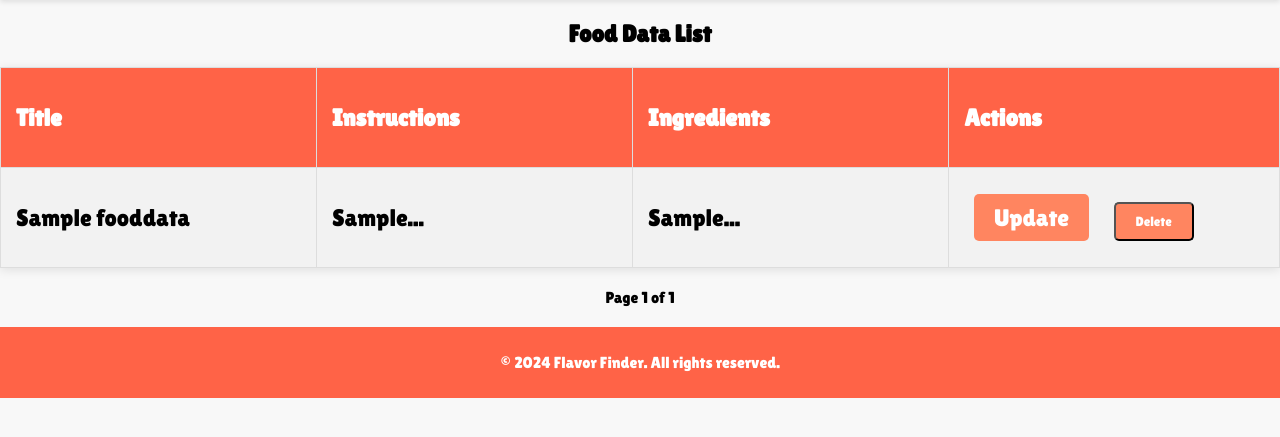
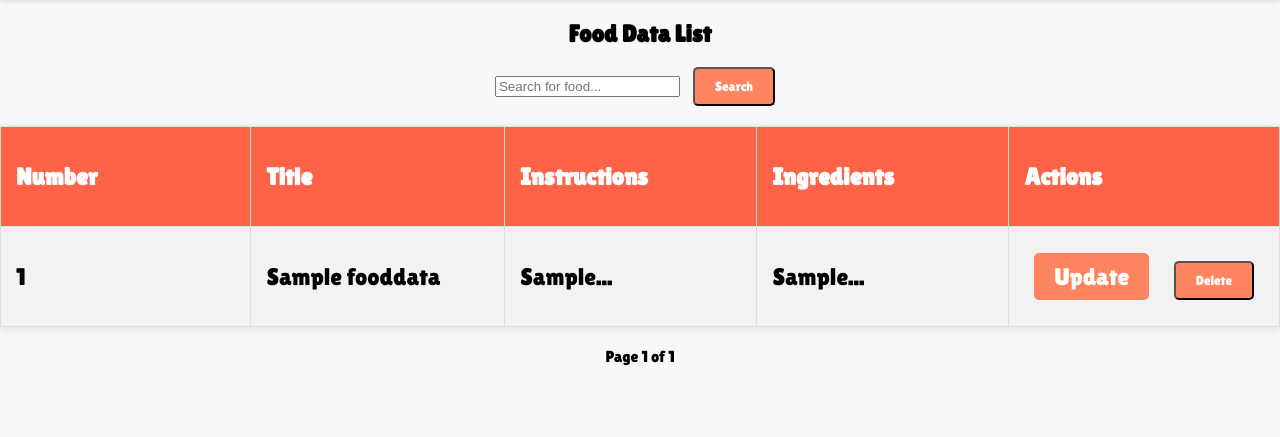
Before and after one commit to kshitijaucharmal/FlavorFinder, a Django app: page /accounts/food-data/ in a window 1280 px wide. Shown: the part 126-563 px from the top of the page. Run offline with Django 5.2, Linux system fonts and the light colour scheme; tables that the repository leaves empty hold one stand-in row (values such as "Sample post").

Commit message:
Search, Update, Delete Works

```diff
--- a/accounts/urls.py
+++ b/accounts/urls.py
@@ -6,4 +6,7 @@ from . import views
 urlpatterns = [
     path("signup/", SignUpView.as_view(), name="signup"),
     path('food-data/', views.food_data_list, name='food_data_list'),
+    path('search-food/', views.search_food_item, name='search_food_item'),
+    path('food-data/<int:serial_no>/update/', views.update_food, name='update_food'),  # Update URL
+    path('food-data/<int:serial_no>/delete/', views.delete_food, name='delete_food'),  # Delete URL
 ]
--- a/accounts/views.py
+++ b/accounts/views.py
@@ -3,8 +3,9 @@ from django.urls import reverse_lazy
 from django.views.generic import CreateView
 
 from django.core.paginator import Paginator
-from django.shortcuts import render
+from django.shortcuts import render, redirect, get_object_or_404
 from .models import FoodData
+from django.contrib import messages
 
 class SignUpView(CreateView):
     form_class = UserCreationForm
@@ -24,3 +25,52 @@ def food_data_list(request):
         food.instructions_list = food.Instructions.split('. ')
 
     return render(request, 'food_data_list.html', {'page_obj': page_obj})
+
+def search_food_item(request):
+    # Get the search query from the URL
+    search_query = request.GET.get('search', '')
+
+    # Filter food items based on the search query, if it exists
+    if search_query:
+        food_items = FoodData.objects.filter(Title__contains=search_query)  # Adjust 'Title' to your actual model field name
+    else:
+        food_items = FoodData.objects.all()  # Get all food items if no search query
+
+    paginator = Paginator(food_items, 10)  # Show 10 food items per page
+
+    page_number = request.GET.get('page')  # Get the page number from the URL
+    page_obj = paginator.get_page(page_number)  # Get the items for the current page
+
+    # Preprocess the cleaned ingredients into a list
+    for food in page_obj:
+        food.cleaned_ingredients_list = food.Cleaned_Ingredients.split(',')
+        food.instructions_list = food.Instructions.split('. ')
+
+    return render(request, 'food_data_list.html', {
+        'page_obj': page_obj,
+        'search_query': search_query  # Pass the search query to the template for retaining the input
+    })
+
+def update_food(request, serial_no):
+    food_item = get_object_or_404(FoodData, SerialNo=serial_no)
+
+    if request.method == "POST":
+        food_item.Title = request.POST.get('title')  # Update Title
+        food_item.Instructions = request.POST.get('instructions')  # Update Instructions
+        food_item.Image_Name = "Null"
+        food_item.Cleaned_Ingredients = request.POST.get('cleaned_ingredients')  # Update Cleaned_Ingredients
+        food_item.save()  # Save the updated record to the database
+        messages.success(request, 'Food item updated successfully!')
+        return redirect('food_data_list', serial_no=food_item.SerialNo)  # Redirect to detail view or list
+
+    return render(request, 'update_food.html', {'food_item': food_item})  # Render update form
+
+def delete_food(request, serial_no):
+    food_item = get_object_or_404(FoodData, SerialNo=serial_no)
+
+    if request.method == "POST":
+        food_item.delete()  # Delete the record from the database
+        messages.success(request, 'Food item deleted successfully!')
+        return redirect('food_data_list')  # Redirect to your food list view
+
+    return render(request, 'confirm_delete.html', {'food_item': food_item})  # Render confirmation page
--- a/templates/food_data_list.html
+++ b/templates/food_data_list.html
@@ -40,13 +40,17 @@
             <a href="/accounts/signup/" class="nav-button">Sign Up</a>
         </nav>
     </header>
-
     <main>
         <h2 style="text-align: center;">Food Data List</h2>
+        <form method="get" action="{% url 'search_food_item' %}" align="center">
+            <input type="text" name="search" value="{{ search_query }}" placeholder="Search for food...">
+            <button class="nav-button" type="submit">Search</button>
+        </form>
 
         <!-- Table Structure -->
         <table>
             <tr>
+                <th>Number</th>
                 <th>Title</th>
                 <th>Instructions</th>
                 <th>Ingredients</th>
@@ -55,6 +59,7 @@
 
             {% for food in page_obj %}
             <tr>
+                <td>{{ food.SerialNo }}</td>
                 <td>{{ food.Title }}</td>
                 <td onclick="openModal('{{ food.Title }}', '{{ food.Instructions|escapejs }}')" style="cursor: pointer;">
                     <span>{{ food.Instructions|slice:":50" }}...</span>
@@ -63,10 +68,8 @@
                     <span>{{ food.Cleaned_Ingredients|slice:":50" }}...</span>
                 </td>
                 <td>
-                    <!-- Update Button -->
-                    <a href="/" class="nav-button">Update</a>
-                    <!-- Delete Button -->
-                    <form method="post" style="display: inline;">
+                    <a href="{% url 'update_food' food.SerialNo %}" class="nav-button">Update</a>
+                    <form action="{% url 'delete_food' food.SerialNo %}" style="display: inline;">
                         {% csrf_token %}
                         <button type="submit" class="nav-button">Delete</button>
                     </form>
@@ -99,8 +102,5 @@
         </div>
     </main>
 
-    <footer>
-        <p>&copy; 2024 Flavor Finder. All rights reserved.</p>
-    </footer>
 </body>
 </html>
```
Also changed, not shown: templates/confirm_delete.html (added, +16 -0 lines), templates/update_food.html (added, +25 -0 lines).
